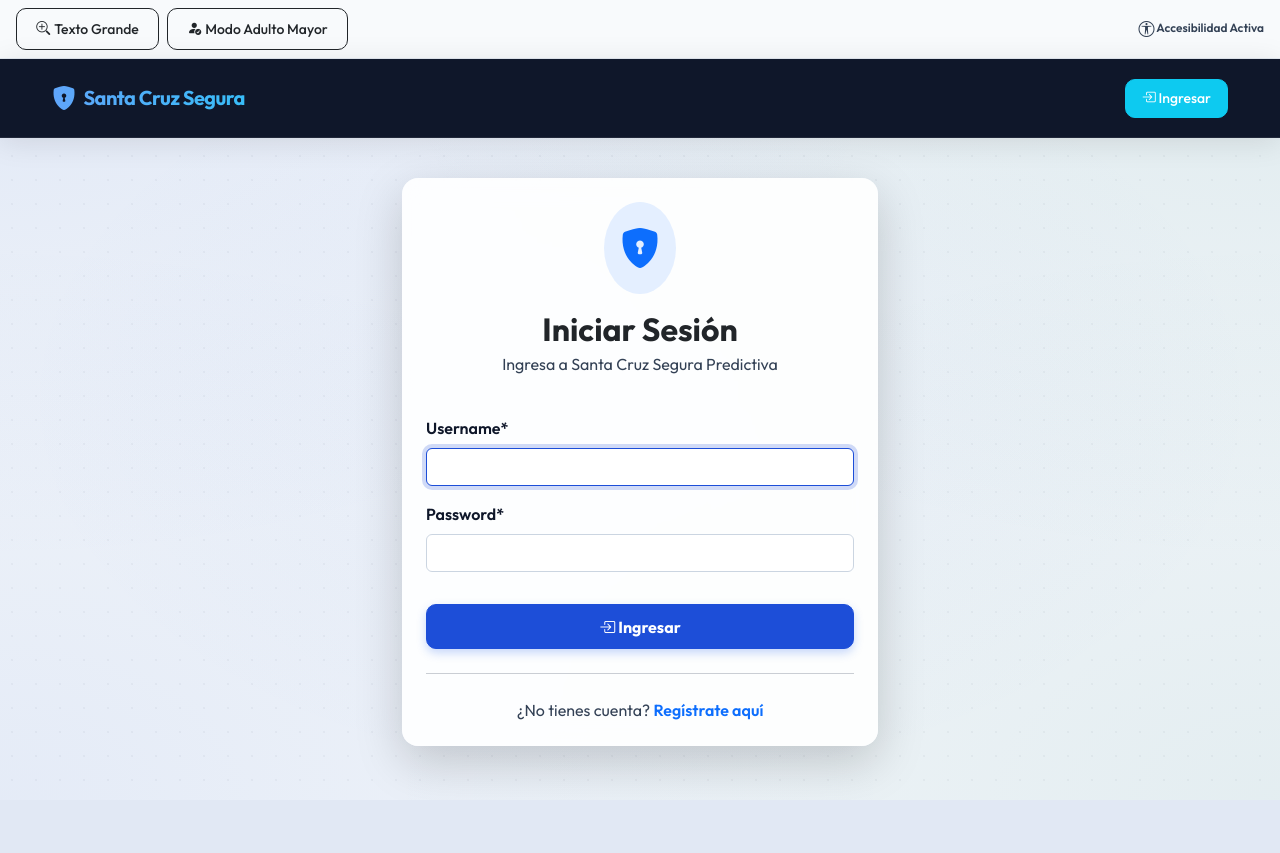
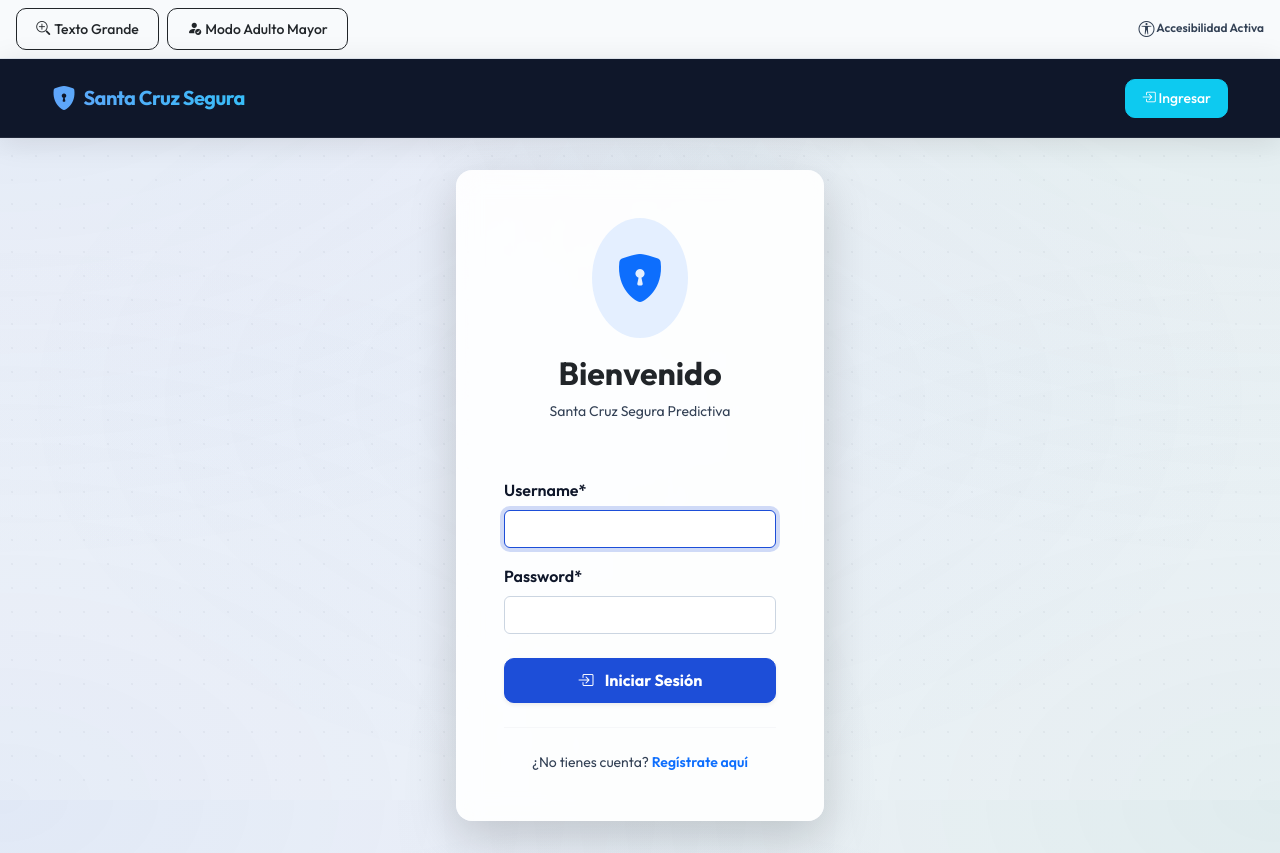
Before and after one commit to SrHeath/SantaCruzSegura, a Django app: page /login/ in a window 1280 px wide. Before the commit the page ends 781 px from the top, so only its background shows below. Run offline with Django 5.2, Linux system fonts and the light colour scheme; data that the repository does not hold is empty; some libraries are stand-ins or nearby versions.

Commit message:
Mejoras visuales: mapa corregido (Leaflet CSS), navbar animado con underline gradiente, glass-card mejorado, micro-interacciones (ripple, skeleton loading), login rediseñado, scrollbar personalizado

```diff
--- a/static/css/styles.css
+++ b/static/css/styles.css
@@ -365,3 +395,149 @@ label, .form-label {
 .navbar-dark .navbar-nav .nav-link:hover {
     color: #ffffff !important;
 }
+
+/* ===== MICRO-INTERACCIONES Y ANIMACIONES ===== */
+
+/* Ripple effect para botones */
+.btn {
+    position: relative;
+    overflow: hidden;
+}
+
+.btn::before {
+    content: '';
+    position: absolute;
+    top: 50%;
+    left: 50%;
+    width: 0;
+    height: 0;
+    background: rgba(255, 255, 255, 0.2);
+    border-radius: 50%;
+    transform: translate(-50%, -50%);
+    transition: width 0.4s ease, height 0.4s ease;
+}
+
+.btn:active::before {
+    width: 300px;
+    height: 300px;
+}
+
+/* Transicion suave entre paginas */
+body {
+    animation: fadeIn 0.3s ease-out;
+}
+
+@keyframes fadeIn {
+    from { opacity: 0; transform: translateY(10px); }
+    to { opacity: 1; transform: translateY(0); }
+}
+
+/* Skeleton loading */
+.skeleton {
+    background: linear-gradient(90deg, #f1f5f9 25%, #e2e8f0 50%, #f1f5f9 75%);
+    background-size: 200% 100%;
+    animation: skeleton-loading 1.5s infinite;
+    border-radius: var(--radius-md);
+}
+
+@keyframes skeleton-loading {
+    0% { background-position: 200% 0; }
+    100% { background-position: -200% 0; }
+}
+
+/* Focus ring mejorado */
+*:focus-visible {
+    outline: 3px solid rgba(37, 99, 235, 0.5);
+    outline-offset: 2px;
+}
+
+/* Placeholder con color de brand */
+.form-control:placeholder-shown {
+    color: #64748b;
+}
+
+/* Hover en filas de tabla - mas notable */
+.table-hover tbody tr {
+    transition: background-color 0.15s ease, transform 0.15s ease;
+}
+
+.table-hover tbody tr:hover {
+    background-color: #f0f9ff !important;
+    transform: scale(1.01);
+}
+
+/* Cards con borde gradiente en hover */
+.card.gradient-border {
+    position: relative;
+    background: var(--bg-card);
+    z-index: 1;
+}
+
+.card.gradient-border::before {
+    content: '';
+    position: absolute;
+    inset: -2px;
+    background: linear-gradient(135deg, #3b82f6, #0d9488, #3b82f6);
+    border-radius: inherit;
+    z-index: -1;
+    opacity: 0;
+    transition: opacity 0.3s ease;
+}
+
+.card.gradient-border:hover::before {
+    opacity: 1;
+}
+
+/* Scrollbar personalizado */
+::-webkit-scrollbar {
+    width: 8px;
+    height: 8px;
+}
+
+::-webkit-scrollbar-track {
+    background: #f1f5f9;
+}
+
+::-webkit-scrollbar-thumb {
+    background: #94a3b8;
+    border-radius: 4px;
+}
+
+::-webkit-scrollbar-thumb:hover {
+    background: #64748b;
+}
+
+/* Navbar blur mas fuerte al hacer scroll */
+.navbar.scrolled {
+    background-color: rgba(15, 23, 42, 0.98) !important;
+    box-shadow: 0 8px 32px rgba(0, 0, 0, 0.25);
+}
+
+/* Contenedor del mapa responsivo */
+#map {
+    width: 100%;
+    min-height: 500px;
+}
+
+@media (max-width: 768px) {
+    #map {
+        min-height: 350px;
+        border-radius: var(--radius-md);
+    }
+
+    .card {
+        margin-bottom: 1rem;
+    }
+}
+
+/* Spinner personalizado */
+.spinner-custom {
+    border: 3px solid rgba(29, 78, 216, 0.1);
+    border-top-color: #1d4ed8;
+    border-radius: 50%;
+    animation: spin 0.8s linear infinite;
+}
+
+@keyframes spin {
+    to { transform: rotate(360deg); }
+}
--- a/templates/base.html
+++ b/templates/base.html
@@ -10,14 +10,9 @@
     <link rel="preconnect" href="https://fonts.googleapis.com">
     <link rel="preconnect" href="https://fonts.googleapis.com">
     <link rel="preconnect" href="https://fonts.gstatic.com" crossorigin>
-    <link href="https://fonts.googleapis.com/css2?family=Outfit:wght@400;500;600;700&family=Inter:wght@400;500;600;700&display=swap" rel="stylesheet" media="print" onload="this.media='all'">
-    <noscript><link rel="stylesheet" href="https://fonts.googleapis.com/css2?family=Outfit:wght@400;500;600;700&family=Inter:wght@400;500;600;700&display=swap"></noscript>
-    <!-- Bootstrap 5 -->
-    <link rel="stylesheet" href="https://cdn.jsdelivr.net/npm/bootstrap@5.3.0/dist/css/bootstrap.min.css" media="print" onload="this.media='all'">
-    <noscript><link rel="stylesheet" href="https://cdn.jsdelivr.net/npm/bootstrap@5.3.0/dist/css/bootstrap.min.css"></noscript>
-    <!-- Bootstrap Icons -->
-    <link rel="stylesheet" href="https://cdn.jsdelivr.net/npm/bootstrap-icons@1.11.3/font/bootstrap-icons.min.css" media="print" onload="this.media='all'">
-    <noscript><link rel="stylesheet" href="https://cdn.jsdelivr.net/npm/bootstrap-icons@1.11.3/font/bootstrap-icons.min.css"></noscript>
+    <link href="https://fonts.googleapis.com/css2?family=Outfit:wght@400;500;600;700&family=Inter:wght@400;500;600;700&display=swap" rel="stylesheet">
+    <link rel="stylesheet" href="https://cdn.jsdelivr.net/npm/bootstrap@5.3.0/dist/css/bootstrap.min.css">
+    <link rel="stylesheet" href="https://cdn.jsdelivr.net/npm/bootstrap-icons@1.11.3/font/bootstrap-icons.min.css">
     <link rel="stylesheet" href="{% static 'css/styles.css' %}">
 </head>
 <body>
@@ -90,11 +85,19 @@
     {% block content %}{% endblock %}
 </div>
 {% block scripts %}
-<script src="https://cdn.jsdelivr.net/npm/bootstrap@5.3.0/dist/js/bootstrap.bundle.min.js" defer></script>
+<script src="https://cdn.jsdelivr.net/npm/bootstrap@5.3.0/dist/js/bootstrap.bundle.min.js"></script>
 <script>
 (function() {
     if (localStorage.getItem('large-text') === 'true') document.body.classList.add('large-text');
     if (localStorage.getItem('elderly-mode') === 'true') document.body.classList.add('elderly-mode');
+
+    // Navbar scroll effect
+    window.addEventListener('scroll', function() {
+        const navbar = document.querySelector('.navbar');
+        if (navbar) {
+            navbar.classList.toggle('scrolled', window.scrollY > 20);
+        }
+    });
 })();
 function toggleTextSize() {
     const isLarge = document.body.classList.toggle('large-text');
--- a/templates/login.html
+++ b/templates/login.html
@@ -2,15 +2,15 @@
 {% load crispy_forms_tags %}
 
 {% block content %}
-<div class="row justify-content-center align-items-center" style="min-height: 75vh;">
-    <div class="col-md-5">
-        <div class="card border-0 shadow-lg p-4">
+<div class="row justify-content-center align-items-center" style="min-height: 80vh; margin: 2rem 0;">
+    <div class="col-md-5 col-lg-4">
+        <div class="card border-0 shadow-lg p-4 p-md-5">
             <div class="text-center mb-4">
-                <span class="d-inline-flex p-3 rounded-circle bg-primary bg-opacity-10 text-primary mb-3">
-                    <i class="bi bi-shield-lock-fill" style="font-size: 2.5rem;"></i>
-                </span>
-                <h2 class="fw-bold mb-1">Iniciar Sesión</h2>
-                <p class="text-muted">Ingresa a Santa Cruz Segura Predictiva</p>
+                <div class="d-inline-flex p-4 rounded-circle bg-primary bg-opacity-10 text-primary mb-3">
+                    <i class="bi bi-shield-lock-fill" style="font-size: 3rem;"></i>
+                </div>
+                <h2 class="fw-bold mb-2">Bienvenido</h2>
+                <p class="text-muted small">Santa Cruz Segura Predictiva</p>
             </div>
 
             {% if form.non_field_errors %}
@@ -22,17 +22,21 @@
                 </div>
             {% endif %}
 
-            <form method="post" novalidate>
+            <form method="post" novalidate class="mt-3">
                 {% csrf_token %}
-                {{ form.username|as_crispy_field }}
-                {{ form.password|as_crispy_field }}
-                <button type="submit" class="btn btn-primary w-100 py-2.5 mt-3 fw-bold">
-                    <i class="bi bi-box-arrow-in-right"></i> Ingresar
+                <div class="mb-3">
+                    {{ form.username|as_crispy_field }}
+                </div>
+                <div class="mb-4">
+                    {{ form.password|as_crispy_field }}
+                </div>
+                <button type="submit" class="btn btn-primary w-100 py-2.5 fw-bold shadow-sm">
+                    <i class="bi bi-box-arrow-in-right me-2"></i> Iniciar Sesión
                 </button>
             </form>
 
-            <hr class="my-4 text-muted">
-            <p class="text-center mb-0 text-muted">
+            <hr class="my-4 border-top">
+            <p class="text-center mb-0 text-muted small">
                 ¿No tienes cuenta? <a href="{% url 'registro' %}" class="text-primary fw-semibold text-decoration-none">Regístrate aquí</a>
             </p>
         </div>
```
Also changed, not shown: other parts of static/css/styles.css (+63 -33 lines), templates/incidentes/mapa.html (+5 -7 lines).
